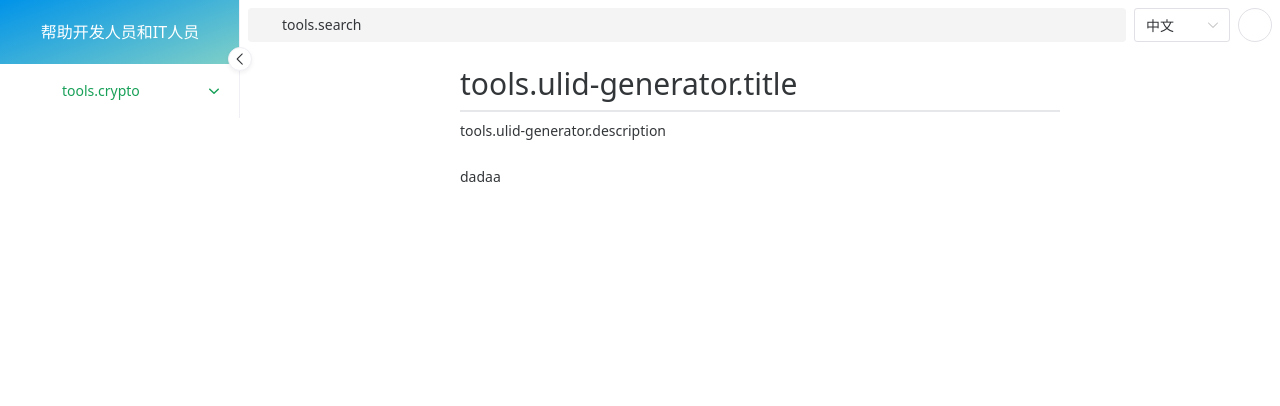
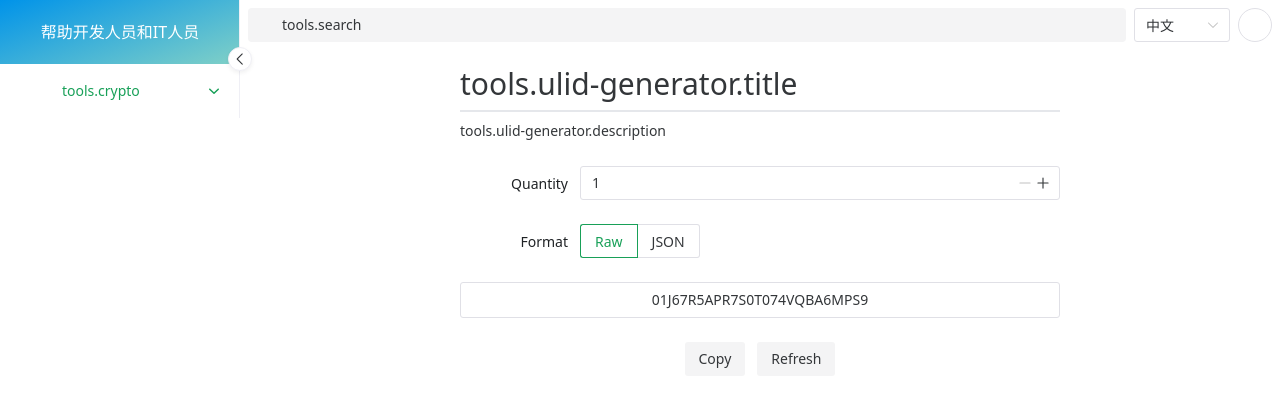
Before and after one commit to xfy196/dtool, a Vue app: page /ulid-generator in a window 1280 px wide. Shown: the top 406 px of the page. Built offline with nearby package versions, Linux system fonts and the light colour scheme; some icons are missing.

Commit message:
优化uuid生成

```diff
--- a/src/pages/ulid-generator/ulid-generator.vue
+++ b/src/pages/ulid-generator/ulid-generator.vue
@@ -1,8 +1,87 @@
-<script setup lang='ts'>
+<script setup lang="ts">
+import { useClipboard, useStorage } from "@vueuse/core";
+import { useMessage } from "naive-ui";
+import { ulid } from "ulid";
+import { inject, ref, watchEffect } from "vue";
+import _ from "lodash"
+const _function = inject("function", "ulid-generator");
+const message = useMessage();
+const formats = [
+    {
+        label: "Raw",
+        value: 'raw'
+    },
+    {
+        label: "JSON",
+        value: 'json'
+    }
+]
+const form = ref({
+  ulid: ulid(),
+  format: useStorage(`${_function}:format`, formats[0].value),
+  quantity: useStorage(`${_function}:quantity`, 1),
+});
+const { copy, isSupported } = useClipboard({ source: form.value.ulid });
+const handleRefresh = () => {
+  const ulids = _.times(form.value.quantity, () => ulid());
+  if (form.value.format === "json") {
+    form.value.ulid = JSON.stringify(ulids, null, 2);
+  } else {
+    form.value.ulid = ulids.join("\n");
+  }
+};
+watchEffect(() => {
+  handleRefresh();
+});
+const handleCopy = async () => {
+  try {
+    await copy(form.value.ulid);
+    message.success("ULIDs Copied to clipboard");
+  } catch (error) {
+    message.error("ULIDs Failed to copy to clipboard");
+  }
+};
 </script>
 
 <template>
-<div class="">dadaa</div>
+  <n-form :model="form" label-placement="left" :label-width="120">
+    <n-form-item label="Quantity" path="quantity">
+      <n-input-number
+        :min="1"
+        class="w-full"
+        v-model:value="form.quantity"
+        placeholder="ULID Quantity"
+      />
+    </n-form-item>
+    <n-form-item label="Format" path="format">
+      <n-radio-group v-model:value="form.format">
+        <n-radio-button
+          v-for="format in formats"
+          :key="format.value"
+          :label="format.label"
+          :value="format.value"
+        ></n-radio-button>
+      </n-radio-group>
+    </n-form-item>
+    <n-form-item label="">
+      <n-input
+        class="text-center"
+        readonly
+        autosize
+        v-model:value="form.ulid"
+        type="textarea"
+        placeholder="ULID"
+      />
+    </n-form-item>
+    <div class="flex items-end justify-center">
+      <n-space>
+        <n-button v-if="isSupported" @click.stop="handleCopy" tertiary>
+          Copy
+        </n-button>
+        <n-button tertiary @click.top="handleRefresh"> Refresh </n-button>
+      </n-space>
+    </div>
+  </n-form>
 </template>
 
 <style lang="scss" scoped></style>
--- a/src/pages/uuid-generator/uuid-generator.vue
+++ b/src/pages/uuid-generator/uuid-generator.vue
@@ -8,6 +8,7 @@ import {
   v7 as uuidv7,
   NIL as NIL_UUID,
 } from "uuid";
+import _ from "lodash"
 import { useStorage, useClipboard } from "@vueuse/core";
 import { inject, ref, watch, watchEffect } from "vue";
 import { FormItemRule, useMessage } from "naive-ui";
@@ -77,26 +78,26 @@ const handleCopy = async () => {
 };
 const generators: Record<string, Function> = {
   nil: (quantity: number): string[] =>
-    Array.from({ length: quantity }, () => NIL_UUID),
+    _.times(quantity, () => NIL_UUID),
   v1: (quantity: number): string[] =>
-    Array.from({ length: quantity }, (_ignored, index) => {
+    _.times(quantity, (index) => {
       return uuidv1({
         clockseq: index,
         msecs: Date.now(),
         nsecs: Math.floor(Math.random() * 10000),
-        node: Array.from({ length: 6 }, () => Math.floor(Math.random() * 256)),
+        node: _.times(6, () => Math.floor(Math.random() * 256)),
       });
     }),
   v3: (quantity: number, name: string, namespaceValue: string): string[] =>
-    Array.from({ length: quantity }, () => uuidv3(name, namespaceValue)),
+    _.times(quantity, () => uuidv3(name, namespaceValue)),
   v4: (quantity: number): string[] =>
-    Array.from({ length: quantity }, () => uuidv4()),
+    _.times(quantity, () => uuidv4()),
   v5: (quantity: number, name: string, namespaceValue: string): string[] =>
-    Array.from({ length: quantity }, () => uuidv5(name, namespaceValue)),
+    _.times(quantity, () => uuidv5(name, namespaceValue)),
   v6: (quantity: number): string[] =>
-    Array.from({ length: quantity }, () => uuidv6()),
+    _.times(quantity, () => uuidv6()),
   v7: (quantity: number): string[] =>
-    Array.from({ length: quantity }, () => uuidv7()),
+    _.times(quantity, () => uuidv7()),
 };
 const handleRefresh = () => {
   form.value.value = generators[form.value.version](
@@ -133,11 +134,9 @@ watchEffect(() => {
 </script>
 
 <template>
-  <div class="">
     <n-form
       :rules="rules"
       :show-require-mark="false"
-      ref="formRef"
       label-placement="left"
       :label-width="120"
       :model="form"
@@ -208,7 +207,6 @@ watchEffect(() => {
         </n-space>
       </div>
     </n-form>
-  </div>
 </template>
 
 <style lang="scss" scoped></style>
```
Also changed, not shown: package.json (+4 -4 lines), 1 other file (tests, documents, lock files or other folders).
